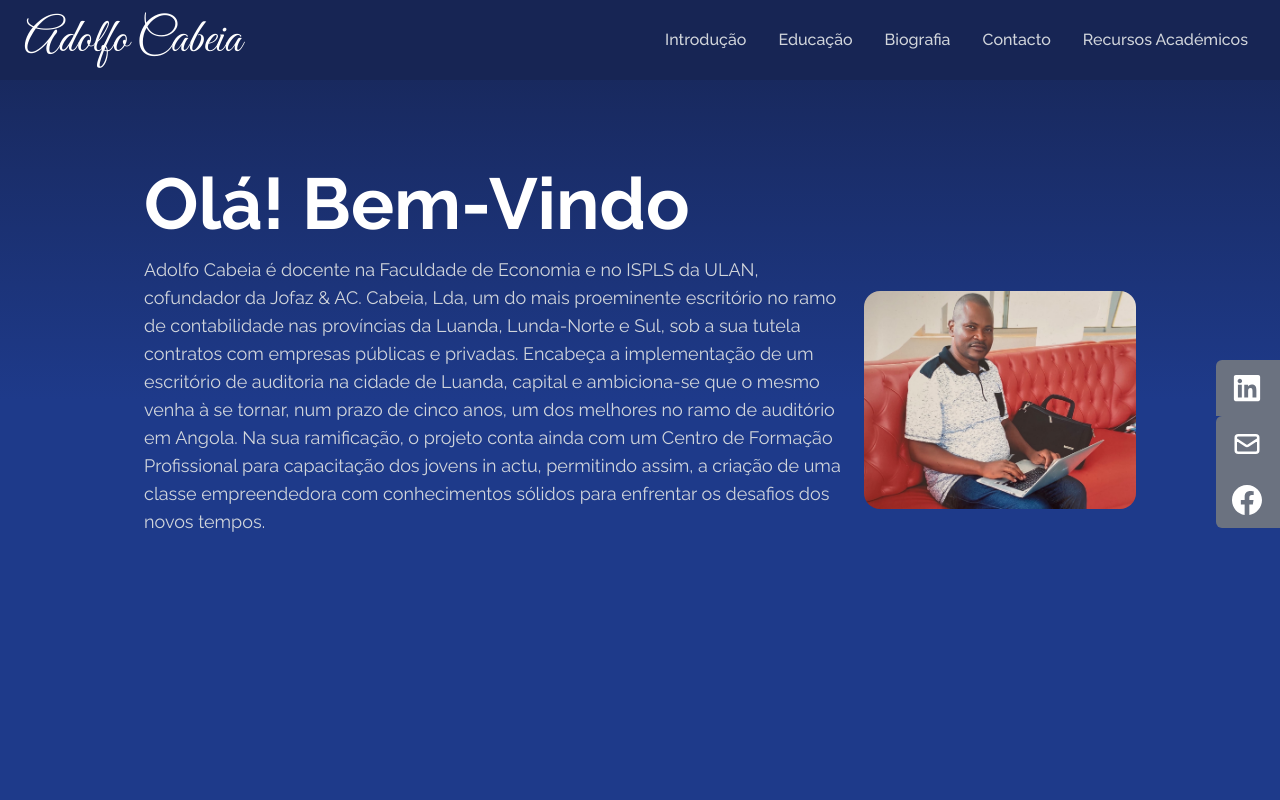
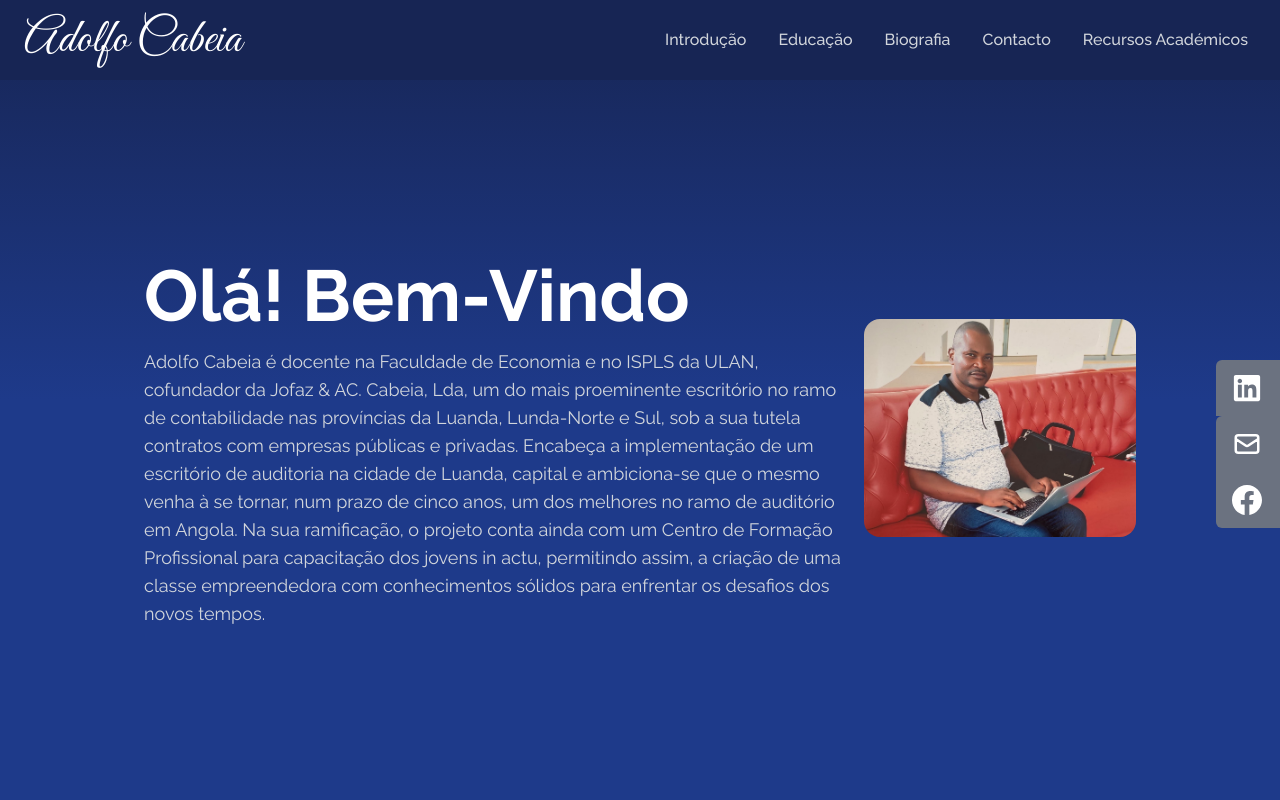
Before and after one commit to funakoshiapi/AdolfoCabilSite, a React (Create React App) app: page / in a window 1280 px wide. Shown: the top 800 px of the page. Built offline with nearby package versions, Linux system fonts and the light colour scheme.

Commit message:
size pictures

```diff
--- a/src/components/Biografia.js
+++ b/src/components/Biografia.js
@@ -40,8 +40,6 @@ function Biografia() {
     {url: photo18 , notes: "Aulas no ISCTE" },
     {url: photo19 , notes: "Apos defesa de mestrado na FEUAN" },
 
-
-
 ];
   return (
     <div
--- a/src/components/Carousel.js
+++ b/src/components/Carousel.js
@@ -27,7 +27,7 @@ function Carousel({images}){
 
             <div className=" flex flex-col justify-center items-center ">
                <div className="text-md p-4 mx-auto flex md:text-lg"> {images[currentIndex].notes} </div>
-               <img src={images[currentIndex].url} className=" h-1/2" alt='biografia' />
+               <img src={images[currentIndex].url} className=" h-22 md:h1/2" alt='biografia' />
             </div>
 
        </div>
--- a/src/components/Home.js
+++ b/src/components/Home.js
@@ -8,8 +8,8 @@ function Home() {
 
         <section name="introdução" className=' h-full w-full bg-gradient-to-b
         from-blue-950 via-blue-900 to-blue-900'>
-            <div className='max-w-screen-lg mx-auto flex flex-col items-center justify-center h-screen px-4 md:flex-row '>
-                <div className='flex flex-col justify-center md:mr-4 mb-32' >
+            <div className='max-w-screen-lg mx-auto flex flex-col items-center justify-center h-screen px-4 md:flex-row pt-14'>
+                <div className='flex flex-col justify-center md:mr-4 ' >
                     <h2 className='text-white text-2xl md:text-7xl font-bold mt-12'>
                         Olá! Bem-Vindo
                     </h2>
--- a/src/components/NavBar.js
+++ b/src/components/NavBar.js
@@ -30,7 +30,7 @@ const NavBar = () => {
       }
     ];
   return (
-    <div className='flex justify-between items-center w-full h-20 px-4 text-white bg-blue-950 fixed z-50 '>
+    <div className='flex justify-between items-center w-full h-20 px-4 text-white bg-blue-950 fixed z-50'>
       <Link to={'introdução'} smooth duration={500}>
           <button>
             <h1 className='text-5xl font-signature ml-2 md:text-3xl lg:text-5xl'>Adolfo Cabeia</h1>
```
